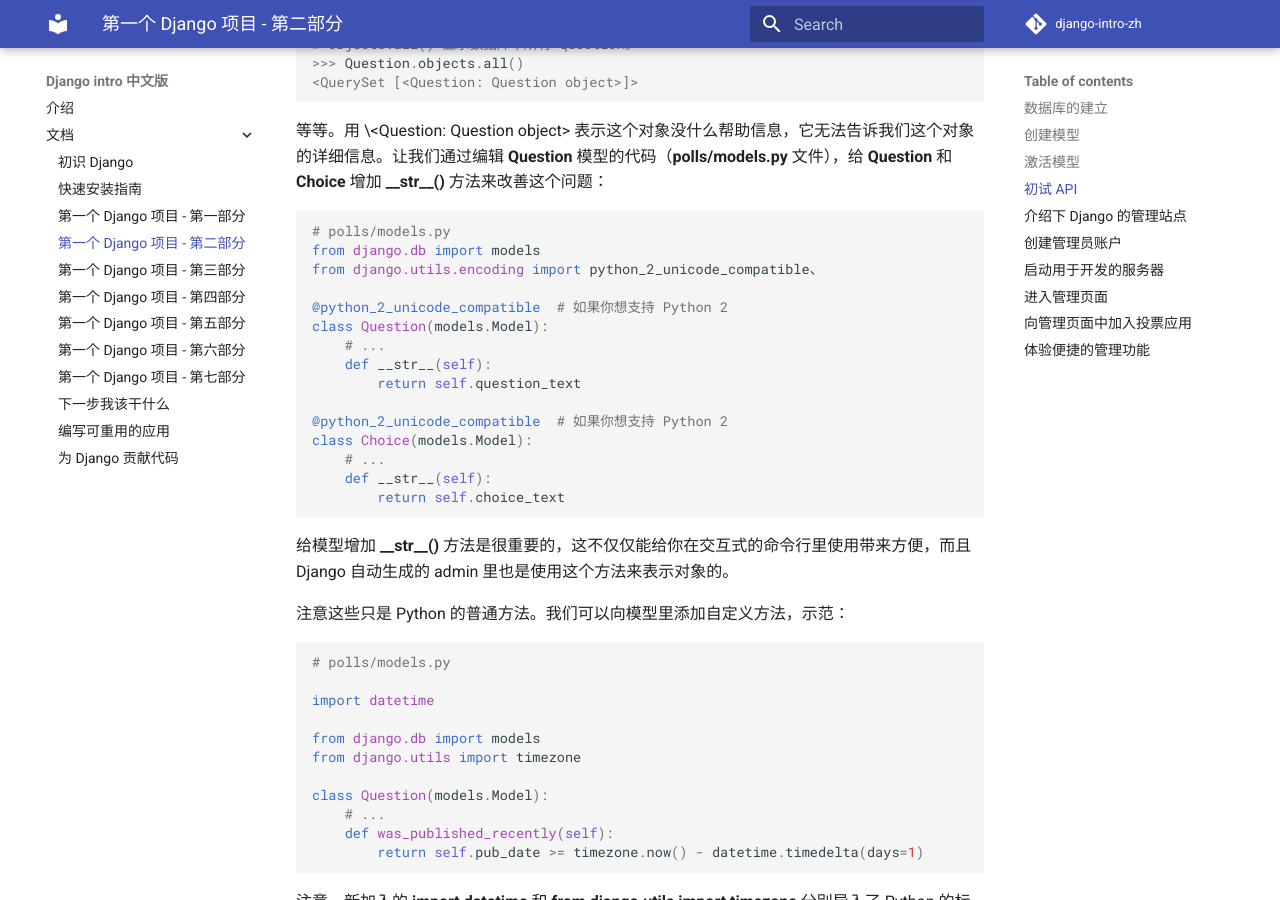
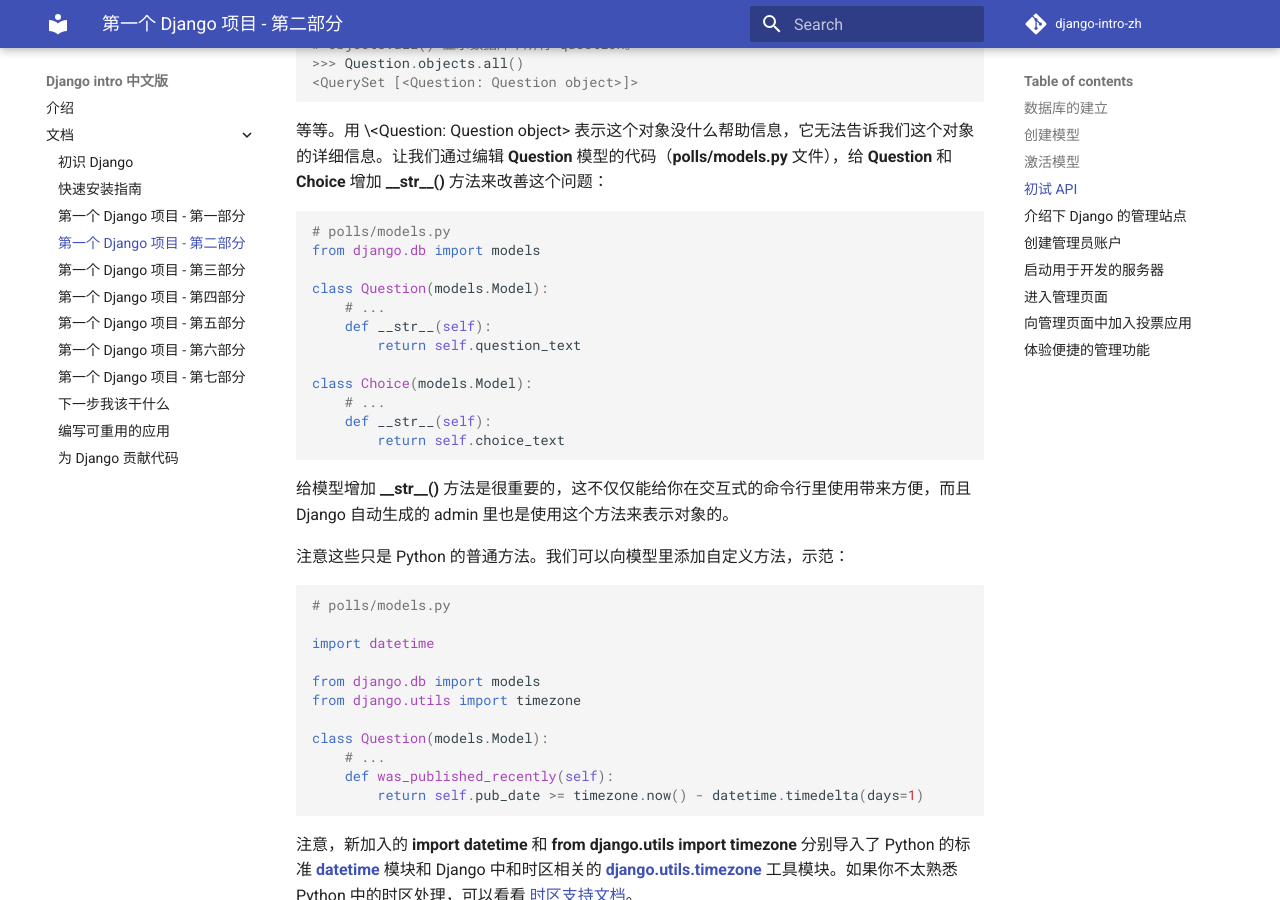
Before and after one commit to 7sDream/django-intro-zh, an MkDocs documentation site: the page built from docs/part2.md, in a window 1280 px wide and 900 px high, scrolled down 7081 px. Built offline with MkDocs 1.6.1 and Material for MkDocs 9.7.7, drawn with Linux system fonts in a browser that asks for light colours; comment, search, counter and statistics services are not loaded; old or Windows-style settings are respelled for this version of MkDocs.

Commit message:
Update sample code of models in polls

````diff
--- a/docs/part2.md
+++ b/docs/part2.md
@@ -276,15 +276,12 @@ datetime.datetime(2012, 2, 26, 13, 0, 0, 775217, tzinfo=<UTC>)
 ```python
 # polls/models.py
 from django.db import models
-from django.utils.encoding import python_2_unicode_compatible、
 
-@python_2_unicode_compatible  # 如果你想支持 Python 2
 class Question(models.Model):
     # ...
     def __str__(self):
         return self.question_text
 
-@python_2_unicode_compatible  # 如果你想支持 Python 2
 class Choice(models.Model):
     # ...
     def __str__(self):
````
